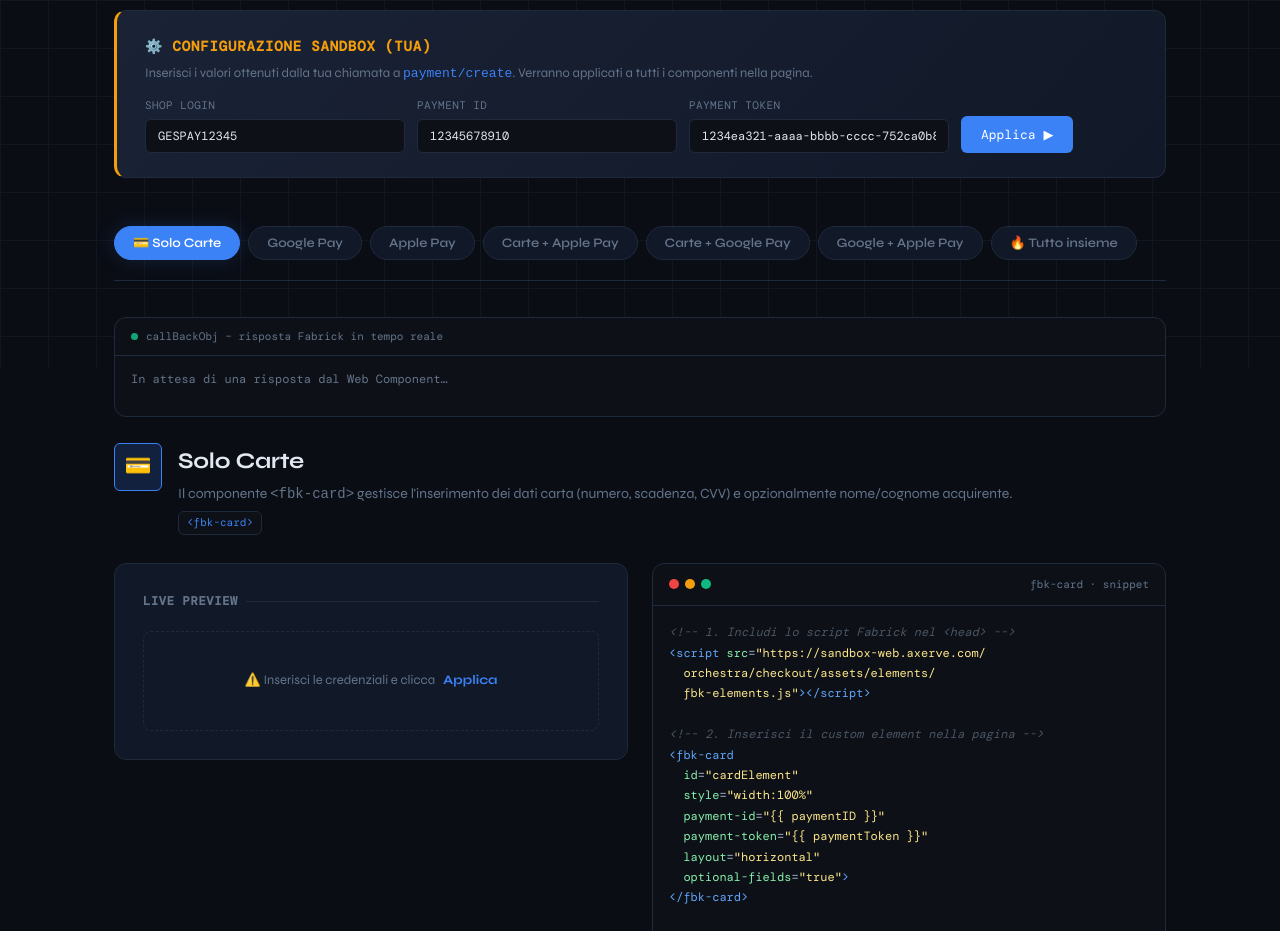
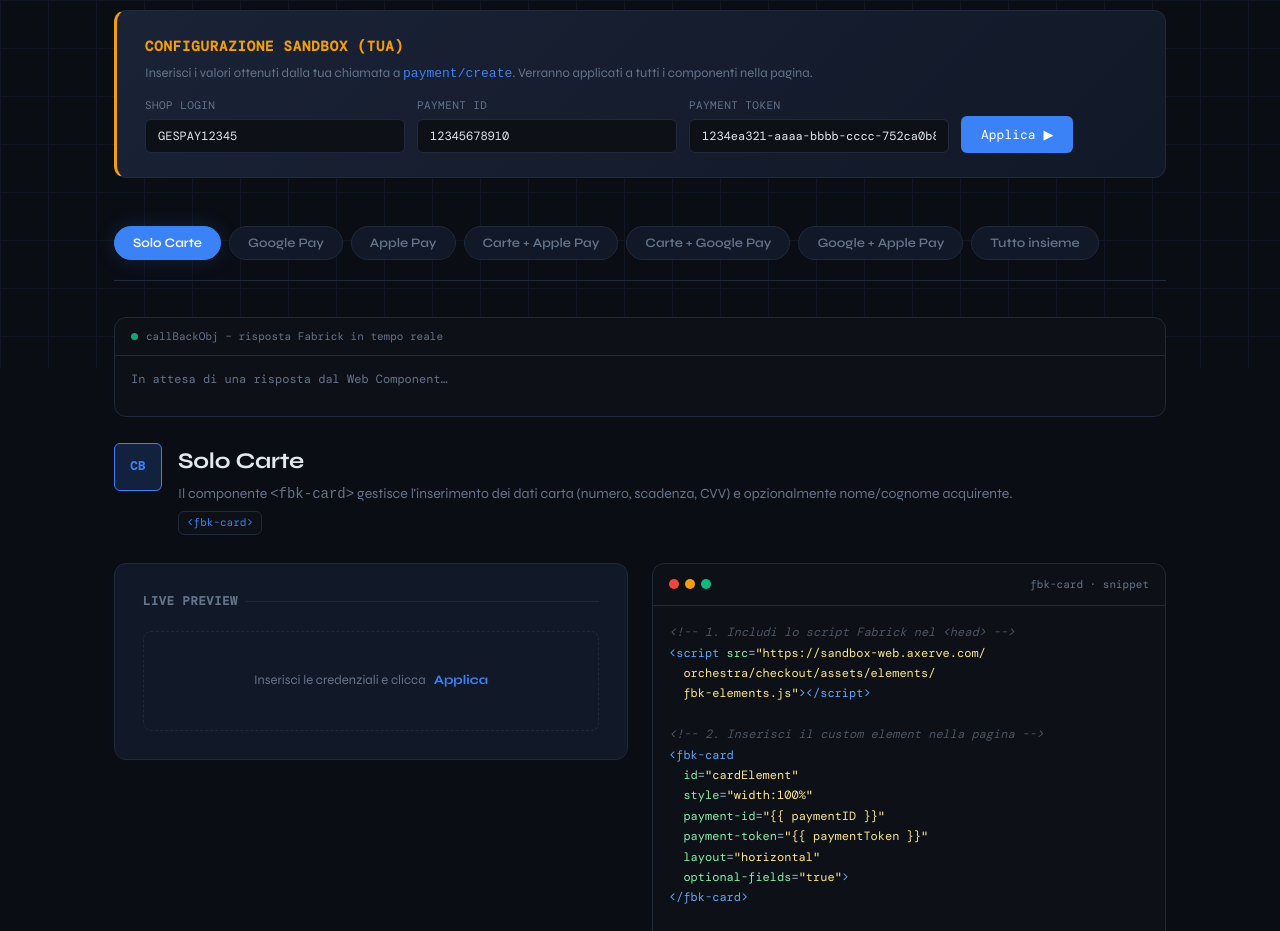
Before and after one commit to M2NDLAB/fabrick-webcomponent, a plain HTML site: page index.html in a window 1280 px wide. Shown: the part 432-1363 px from the top of the page. Drawn offline with nearby package versions, Linux system fonts and the light colour scheme.

Commit message:
Update HTML structure and styles in index.html

```diff
--- a/index.html
+++ b/index.html
@@ -1,5 +1,5 @@
 <!DOCTYPE html>
-<html lang="it">
+<html lang="it" style="background:#0a0d14">
 <head>
   <meta charset="UTF-8" />
   <meta name="viewport" content="width=device-width, initial-scale=1.0" />
@@ -14,7 +14,7 @@
   <link href="https://fonts.googleapis.com/css2?family=Syne:wght@400;600;700;800&family=DM+Mono:wght@400;500&display=swap" rel="stylesheet" />
 
   <!-- ============================================================
-       ⚠️  FABRICK SCRIPT – SANDBOX
+       FABRICK SCRIPT – SANDBOX
        Questo è lo script ufficiale Fabrick che registra i custom
        HTML elements (<fbk-card>, <fbk-apple-pay>, ecc.).
        Per produzione sostituire con:
@@ -49,10 +49,10 @@
     ============================================================= */
     *, *::before, *::after { box-sizing: border-box; margin: 0; padding: 0; }
 
-    html { scroll-behavior: smooth; }
+    html { scroll-behavior: smooth; background: #0a0d14; }
 
     body {
-      background: var(--bg);
+      background: #0a0d14;
       color: var(--text);
       font-family: 'Syne', sans-serif;
       line-height: 1.6;
@@ -278,7 +278,11 @@
       background: var(--accent-glow);
       border: 1px solid var(--accent);
       display: flex; align-items: center; justify-content: center;
-      font-size: 22px;
+      font-size: 12px;
+      font-family: 'DM Mono', monospace;
+      font-weight: 700;
+      letter-spacing: .04em;
+      color: var(--accent);
       flex-shrink: 0;
     }
 
@@ -348,7 +352,13 @@
       background: var(--border);
     }
 
-    .preview-slot { width: 100%; }
+    .preview-slot {
+      width: 100%;
+      display: flex;
+      justify-content: center;
+      align-items: flex-start;
+    }
+    .preview-slot > * { width: 100%; }
     .slot-placeholder {
       display: flex;
       align-items: center;
@@ -531,7 +541,7 @@
         </svg>
         View on GitHub
       </a>
-      <!-- ⬇️  LINK DOCS FABRICK UFFICIALE -->
+      <!-- LINK DOCS FABRICK UFFICIALE -->
       <a href="https://docs.fabrick.com/docs/paymentHubAndOrchestra/ecommerce/integrationMethods/web_component/"
          class="btn btn-outline" target="_blank">
         Docs Fabrick ↗
@@ -547,7 +557,7 @@
   ============================================================ -->
   <section class="config-banner" id="config-section">
     <div style="flex:1;min-width:260px">
-      <h2>⚙️  CONFIGURAZIONE SANDBOX (TUA)</h2>
+      <h2>CONFIGURAZIONE SANDBOX (TUA)</h2>
       <p>
         Inserisci i valori ottenuti dalla tua chiamata a <code style="color:var(--accent)">payment/create</code>.
         Verranno applicati a tutti i componenti nella pagina.
@@ -577,13 +587,13 @@
        Ogni tab corrisponde a un web component Fabrick differente.
   ============================================================ -->
   <nav class="nav-tabs" role="tablist">
-    <button class="tab-btn active" onclick="showPanel('card',       this)" role="tab">💳 Solo Carte</button>
+    <button class="tab-btn active" onclick="showPanel('card',       this)" role="tab">Solo Carte</button>
     <button class="tab-btn"        onclick="showPanel('gpay',       this)" role="tab">Google Pay</button>
     <button class="tab-btn"        onclick="showPanel('apay',       this)" role="tab">Apple Pay</button>
     <button class="tab-btn"        onclick="showPanel('card-apay',  this)" role="tab">Carte + Apple Pay</button>
     <button class="tab-btn"        onclick="showPanel('card-gpay',  this)" role="tab">Carte + Google Pay</button>
     <button class="tab-btn"        onclick="showPanel('gpay-apay',  this)" role="tab">Google + Apple Pay</button>
-    <button class="tab-btn"        onclick="showPanel('full',       this)" role="tab">🔥 Tutto insieme</button>
+    <button class="tab-btn"        onclick="showPanel('full',       this)" role="tab">Tutto insieme</button>
   </nav>
 
   <!-- ============================================================
@@ -607,7 +617,7 @@
   <section class="demo-panel visible" id="panel-card">
     <br>
     <div class="panel-header">
-      <div class="panel-icon">💳</div>
+      <div class="panel-icon">CB</div>
       <div>
         <h2>Solo Carte</h2>
         <p>Il componente <code>&lt;fbk-card&gt;</code> gestisce l'inserimento dei dati carta
@@ -624,7 +634,7 @@
 
         <!-- Il componente verrà iniettato via JS solo dopo aver cliccato Applica -->
         <div id="slot-card" class="preview-slot">
-          <div class="slot-placeholder">⚠️ Inserisci le credenziali e clicca <strong>Applica</strong></div>
+          <div class="slot-placeholder">Inserisci le credenziali e clicca <strong>Applica</strong></div>
         </div>
 
       </div>
@@ -700,7 +710,7 @@ el<span class="t-punct">.</span><span class="t-fn">setAttribute</span><span clas
         <h3>LIVE PREVIEW</h3>
 
         <div id="slot-gpay" class="preview-slot">
-          <div class="slot-placeholder">⚠️ Inserisci le credenziali e clicca <strong>Applica</strong></div>
+          <div class="slot-placeholder">Inserisci le credenziali e clicca <strong>Applica</strong></div>
         </div>
 
       </div>
@@ -730,7 +740,7 @@ el<span class="t-punct">.</span><span class="t-fn">setAttribute</span><span clas
   <span class="t-attr">callBackObj</span><span class="t-punct">:</span> <span class="t-punct">(</span>e<span class="t-punct">) =&gt;</span> <span class="t-fn">myCallbackFunction</span><span class="t-punct">(</span>e<span class="t-punct">)</span>
 <span class="t-punct">};</span>
 
-<span class="t-comment">// ⚠️  Google Pay funziona solo su browser Chrome
+<span class="t-comment">// ! Google Pay funziona solo su browser Chrome
 //      e su device con un metodo di pagamento salvato</span>
 <span class="t-kw">const</span> el <span class="t-punct">=</span> document<span class="t-punct">.</span><span class="t-fn">getElementById</span><span class="t-punct">(</span><span class="t-str">"gpayElement"</span><span class="t-punct">);</span>
 el<span class="t-punct">.</span><span class="t-fn">setAttribute</span><span class="t-punct">(</span><span class="t-str">"payment-id"</span><span class="t-punct">,</span>    paymentID<span class="t-punct">);</span>
@@ -745,7 +755,7 @@ el<span class="t-punct">.</span><span class="t-fn">setAttribute</span><span clas
   <section class="demo-panel" id="panel-apay">
     <br>
     <div class="panel-header">
-      <div class="panel-icon">🍎</div>
+      <div class="panel-icon">AP</div>
       <div>
         <h2>Solo Apple Pay</h2>
         <p>Il componente <code>&lt;fbk-apple-pay&gt;</code> mostra solo il pulsante Apple Pay.
@@ -759,7 +769,7 @@ el<span class="t-punct">.</span><span class="t-fn">setAttribute</span><span clas
         <h3>LIVE PREVIEW</h3>
 
         <div id="slot-apay" class="preview-slot">
-          <div class="slot-placeholder">⚠️ Inserisci le credenziali e clicca <strong>Applica</strong></div>
+          <div class="slot-placeholder">Inserisci le credenziali e clicca <strong>Applica</strong></div>
         </div>
 
       </div>
@@ -783,7 +793,7 @@ el<span class="t-punct">.</span><span class="t-fn">setAttribute</span><span clas
   <span class="t-attr">button-type</span>=<span class="t-val">"buy"</span><span class="t-tag">&gt;
 &lt;/fbk-apple-pay&gt;</span>
 
-<span class="t-comment">// ⚠️  Apple Pay è visibile SOLO su:
+<span class="t-comment">// ! Apple Pay è visibile SOLO su:
 //      - Safari su macOS/iOS/iPadOS
 //      - Dispositivi con almeno una carta nel Wallet Apple
 //      Su altri browser il componente non verrà mostrato.</span>
@@ -808,7 +818,7 @@ el<span class="t-punct">.</span><span class="t-fn">setAttribute</span><span clas
   <section class="demo-panel" id="panel-card-apay">
     <br>
     <div class="panel-header">
-      <div class="panel-icon">💳🍎</div>
+      <div class="panel-icon">C+A</div>
       <div>
         <h2>Carte + Apple Pay</h2>
         <p>Usa <code>&lt;fbk-card-wallet&gt;</code> su Safari: mostrerà automaticamente il
@@ -822,7 +832,7 @@ el<span class="t-punct">.</span><span class="t-fn">setAttribute</span><span clas
         <h3>LIVE PREVIEW</h3>
 
         <div id="slot-card-apay" class="preview-slot">
-          <div class="slot-placeholder">⚠️ Inserisci le credenziali e clicca <strong>Applica</strong></div>
+          <div class="slot-placeholder">Inserisci le credenziali e clicca <strong>Applica</strong></div>
         </div>
 
       </div>
@@ -863,7 +873,7 @@ el<span class="t-punct">.</span><span class="t-fn">setAttribute</span><span clas
   <section class="demo-panel" id="panel-card-gpay">
     <br>
     <div class="panel-header">
-      <div class="panel-icon">💳G</div>
+      <div class="panel-icon">C+G</div>
       <div>
         <h2>Carte + Google Pay</h2>
         <p>Stesso componente <code>&lt;fbk-card-wallet&gt;</code>: su Chrome con Google Pay
@@ -877,7 +887,7 @@ el<span class="t-punct">.</span><span class="t-fn">setAttribute</span><span clas
         <h3>LIVE PREVIEW</h3>
 
         <div id="slot-card-gpay" class="preview-slot">
-          <div class="slot-placeholder">⚠️ Inserisci le credenziali e clicca <strong>Applica</strong></div>
+          <div class="slot-placeholder">Inserisci le credenziali e clicca <strong>Applica</strong></div>
         </div>
 
       </div>
@@ -920,7 +930,7 @@ el<span class="t-punct">.</span><span class="t-fn">setAttribute</span><span clas
   <section class="demo-panel" id="panel-gpay-apay">
     <br>
     <div class="panel-header">
-      <div class="panel-icon">G🍎</div>
+      <div class="panel-icon">G+A</div>
       <div>
         <h2>Solo Google Pay + Apple Pay</h2>
         <p>Non esiste un componente Fabrick per questa combo senza form carta.
@@ -935,7 +945,7 @@ el<span class="t-punct">.</span><span class="t-fn">setAttribute</span><span clas
         <h3>LIVE PREVIEW</h3>
 
         <div id="slot-combo" class="preview-slot">
-          <div class="slot-placeholder">⚠️ Inserisci le credenziali e clicca <strong>Applica</strong></div>
+          <div class="slot-placeholder">Inserisci le credenziali e clicca <strong>Applica</strong></div>
         </div>
       </div>
 
@@ -985,7 +995,7 @@ el<span class="t-punct">.</span><span class="t-fn">setAttribute</span><span clas
   <section class="demo-panel" id="panel-full">
     <br>
     <div class="panel-header">
-      <div class="panel-icon">🔥</div>
+      <div class="panel-icon">ALL</div>
       <div>
         <h2>Tutto insieme – Card Wallet</h2>
         <p><code>&lt;fbk-card-wallet&gt;</code> è il componente all-in-one che mostra
@@ -1000,7 +1010,7 @@ el<span class="t-punct">.</span><span class="t-fn">setAttribute</span><span clas
         <h3>LIVE PREVIEW</h3>
 
         <div id="slot-full" class="preview-slot">
-          <div class="slot-placeholder">⚠️ Inserisci le credenziali e clicca <strong>Applica</strong></div>
+          <div class="slot-placeholder">Inserisci le credenziali e clicca <strong>Applica</strong></div>
         </div>
 
       </div>
@@ -1014,9 +1024,9 @@ el<span class="t-punct">.</span><span class="t-fn">setAttribute</span><span clas
         </div>
         <pre><span class="t-comment">&lt;!-- fbk-card-wallet: componente all-in-one Fabrick
      Mostra automaticamente le wallet disponibili:
-     ✓ Apple Pay   → solo su Safari/iOS/macOS
-     ✓ Google Pay  → solo su Chrome con GPay attivo
-     ✓ Form carta  → sempre visibile come fallback
+     Apple Pay   → solo su Safari/iOS/macOS
+     Google Pay  → solo su Chrome con GPay attivo
+     Form carta  → sempre visibile come fallback
 
      optional-fields="true" aggiunge Nome e Cognome
      al form carta (utile per 3DS) --&gt;</span>
@@ -1210,7 +1220,7 @@ el<span class="t-punct">.</span><span class="t-fn">setAttribute</span><span clas
     // Validazione: tutti e 3 i campi sono obbligatori
     if (!SHOP_LOGIN || !PAYMENT_ID || !PAYMENT_TOKEN) {
       const btn = document.getElementById('apply-config');
-      btn.textContent = '⚠️ Compila tutti i campi';
+      btn.textContent = 'Compila tutti i campi';
       btn.style.background = '#c0392b';
       setTimeout(() => { btn.textContent = 'Applica ▶'; btn.style.background = ''; }, 2500);
       return;
@@ -1325,7 +1335,7 @@ el<span class="t-punct">.</span><span class="t-fn">setAttribute</span><span clas
 
     // Feedback visivo sul pulsante
     const btn = document.getElementById('apply-config');
-    btn.textContent = '✓ Applicato';
+    btn.textContent = 'Applicato';
     btn.style.background = 'var(--green)';
     setTimeout(() => { btn.textContent = 'Applica ▶'; btn.style.background = ''; }, 2000);
 
```
